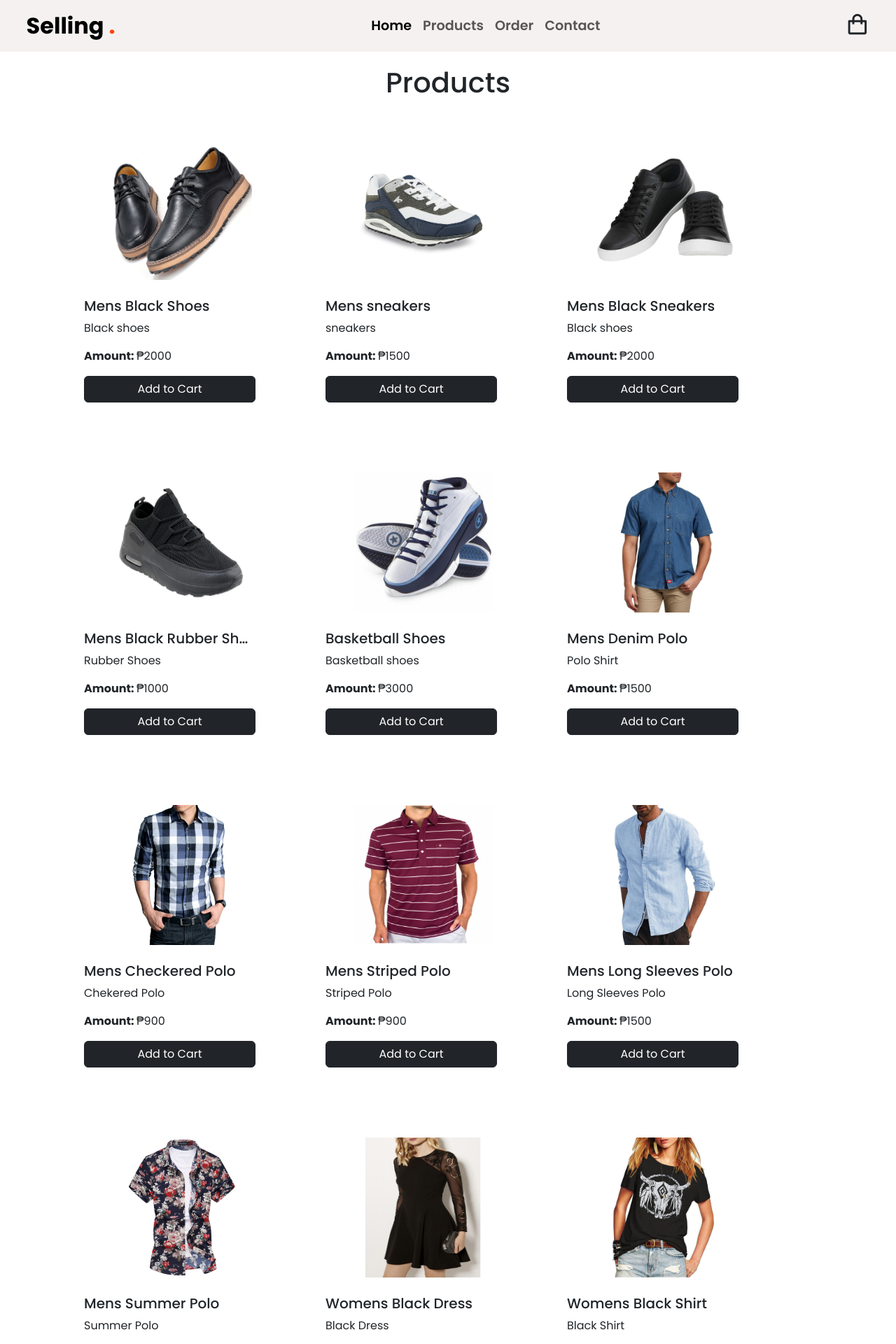
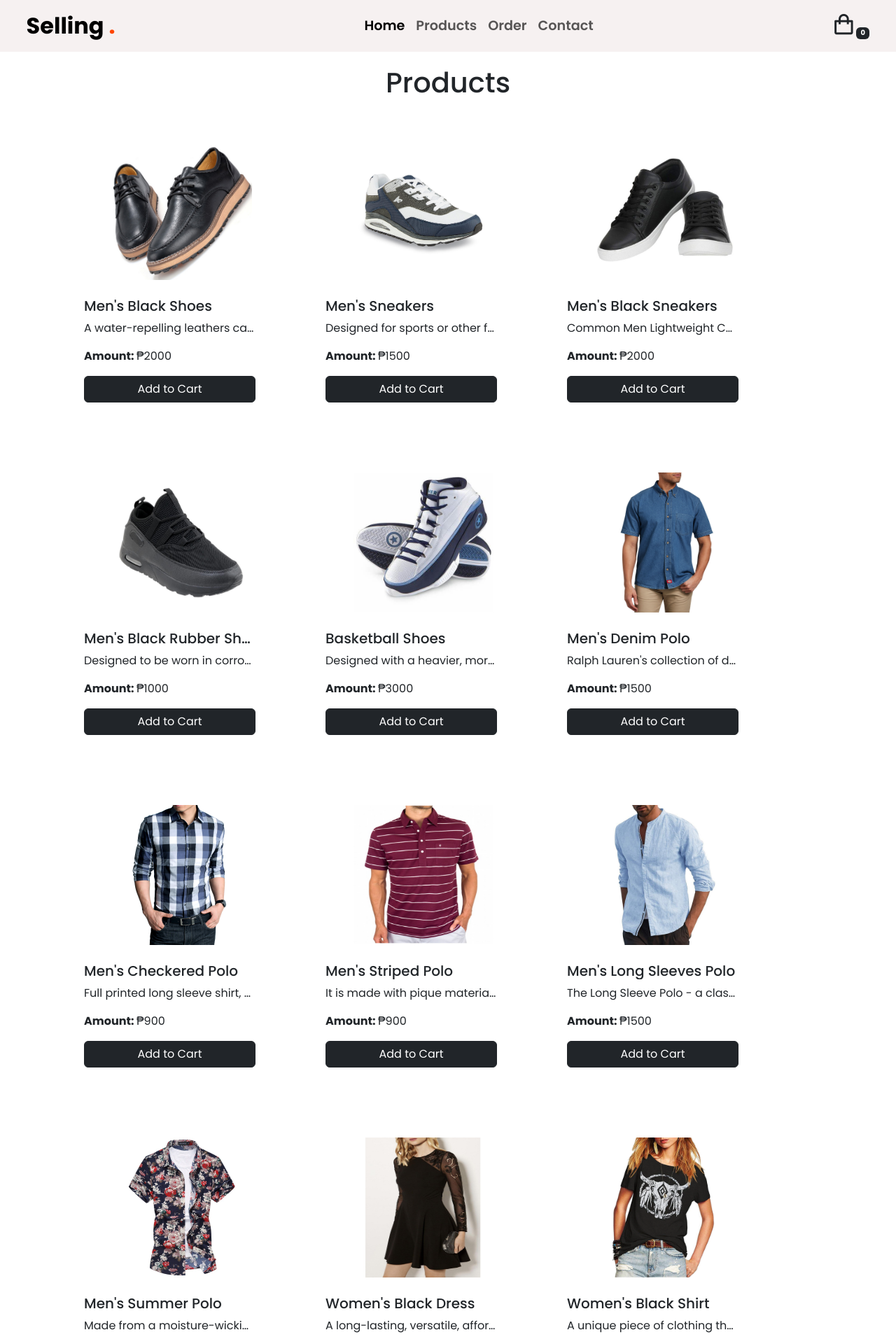
Before and after one commit to hannahrosemiranda/E-commerce, an Angular app in the folder angular-project/: page /products in a window 1280 px wide. Shown: the top 1920 px of the page at 70% size. Built offline with nearby package versions, Linux system fonts and the light colour scheme.

Commit message:
finished data.ts data

```diff
--- a/angular-project/src/app/header/header.component.html
+++ b/angular-project/src/app/header/header.component.html
@@ -24,6 +24,7 @@
     </div>
     <div>
       <i class='bx bx-shopping-bag' routerLink="/cart"></i>
+      <div style="font-size: 10px;" class="badge bg-dark">{{totalitem}}</div>
     </div>
   </div>
 </nav>
--- a/angular-project/src/app/header/header.component.ts
+++ b/angular-project/src/app/header/header.component.ts
@@ -1,10 +1,20 @@
-import { Component } from '@angular/core';
+import { Component, OnInit } from '@angular/core';
+import { CartService } from '../services/cart.service';
 
 @Component({
   selector: 'app-header',
   templateUrl: './header.component.html',
   styleUrls: ['./header.component.css']
 })
-export class HeaderComponent {
+export class HeaderComponent implements OnInit{
+  public totalitem = 0;
+
+  constructor(private cart:CartService) { }
+
+  ngOnInit(): void {
+    this.cart.getproduct().subscribe(res=>{
+      this.totalitem = res.length;
+    })
+  }
 
 }
--- a/angular-project/src/data.ts
+++ b/angular-project/src/data.ts
@@ -3,33 +3,33 @@ import { Product } from './app/shared/models/product';
 export const sample_products: Product[] = [
   {
     id: '1',
-    name: 'Mens Black Shoes',
+    name: 'Men\'s Black Shoes',
     price: 2000,
-    description: 'Black shoes',
+    description: 'A water-repelling leathers can keep feet dry without sacrificing comfort or style.',
     imageUrl: 'assets/images/photo1.png',
   },
 
   {
     id: '2',
-    name: 'Mens sneakers',
+    name: 'Men\'s Sneakers',
     price: 1500,
-    description: 'sneakers',
+    description: 'Designed for sports or other forms of physical exercise, but which are also widely used for everyday casual wear.',
     imageUrl: 'assets/images/photo2.png',
   },
 
   {
     id: '3',
-    name: 'Mens Black Sneakers',
+    name: 'Men\'s Black Sneakers',
     price: 2000,
-    description: 'Black shoes',
+    description: 'Common Men Lightweight Casual Sneaker Slip-On Shoes JIB-61000.',
     imageUrl: 'assets/images/photo3.png',
   },
 
   {
     id: '4',
-    name: 'Mens Black Rubber Shoes',
+    name: 'Men\'s Black Rubber Shoes',
     price: 1000,
-    description: 'Rubber Shoes',
+    description: 'Designed to be worn in corrosive environments, especially in chemical industry and mines.',
     imageUrl: 'assets/images/photo4.png',
   },
 
@@ -37,79 +37,79 @@ export const sample_products: Product[] = [
     id: '5',
     name: 'Basketball Shoes',
     price: 3000,
-    description: 'Basketball shoes',
+    description: 'Designed with a heavier, more durable rubber outsole to resist wear.',
     imageUrl: 'assets/images/photo5.png',
   },
 
   {
     id: '6',
-    name: 'Mens Denim Polo',
+    name: 'Men\'s Denim Polo',
     price: 1500,
-    description: 'Polo Shirt',
+    description: 'Ralph Lauren\'s collection of denim can be styled for any occasion. Our everyday must-have denim shirts make a great pair with chinos or black pants.',
     imageUrl: 'assets/images/photo6.png',
   },
 
   {
     id: '7',
-    name: 'Mens Checkered Polo',
+    name: 'Men\'s Checkered Polo',
     price: 900,
-    description: 'Chekered Polo',
+    description: 'Full printed long sleeve shirt, collared neckline, and button down.',
     imageUrl: 'assets/images/photo7.png',
   },
 
   {
     id: '8',
-    name: 'Mens Striped Polo',
+    name: 'Men\'s Striped Polo',
     price: 900,
-    description: 'Striped Polo',
+    description: 'It is made with pique material, so it feels smooth and is lightweight. An everyday staple that can be worn in many ways, from sporty to casual.',
     imageUrl: 'assets/images/photo8.png',
   },
 
   {
     id: '9',
-    name: 'Mens Long Sleeves Polo',
+    name: 'Men\'s Long Sleeves Polo',
     price: 1500,
-    description: 'Long Sleeves Polo',
+    description: 'The Long Sleeve Polo - a classic pique polo with long sleeves and buttoning cuffs.',
     imageUrl: 'assets/images/photo9.png',
   },
 
   {
     id: '10',
-    name: 'Mens Summer Polo',
+    name: 'Men\'s Summer Polo',
     price: 900,
-    description: 'Summer Polo',
+    description: 'Made from a moisture-wicking and lightweight fabric, this shirt is also antibacterial and will neutralise odours. ',
     imageUrl: 'assets/images/photo10.png',
   },
 
   {
     id: '11',
-    name: 'Womens Black Dress',
+    name: 'Women\'s Black Dress',
     price: 2000,
-    description: 'Black Dress',
+    description: 'A long-lasting, versatile, affordable, and widely accessible black dress for you.',
     imageUrl: 'assets/images/photo11.png',
   },
 
   {
     id: '12',
-    name: 'Womens Black Shirt',
+    name: 'Women\'s Black Shirt',
     price: 900,
-    description: 'Black Shirt',
+    description: 'A unique piece of clothing that conveys elegance, sophistication and confidence.',
     imageUrl: 'assets/images/photo12.png',
   },
 
   {
     id: '13',
-    name: 'Womens Summer Dress',
+    name: 'Women\'s Summer Dress',
     price: 900,
-    description: 'Summer Dress',
+    description: 'A casual dress perfect for warm weather, a lightweight fabric, cotton, and loose-fitting. ',
     imageUrl: 'assets/images/photo13.png',
   },
 
   {
     id: '14',
-    name: 'Womens White Polo',
+    name: 'Women\'s White Polo',
     price: 950,
-    description: 'White Polo',
+    description: 'Comfortable blouse in silky rayon. Wrinkle-resistant for easy care.',
     imageUrl: 'assets/images/photo14.png',
   },
 
@@ -117,55 +117,55 @@ export const sample_products: Product[] = [
     id: '15',
     name: 'Khaki Dress',
     price: 850,
-    description: 'Dress',
+    description: 'A light yellowish-brown cloth made of cotton or wool.',
     imageUrl: 'assets/images/photo15.png',
   },
 
   {
     id: '16',
-    name: 'Womens sneakers',
+    name: 'Women\'s Sneakers',
     price: 2000,
-    description: 'Sneakers',
+    description: 'Textile and synthetic uppers, crafted for any action, reflective 3M detailing, and innovative element adds a dynamic touch.',
     imageUrl: 'assets/images/photo16.png',
   },
 
   {
     id: '17',
-    name: 'Womens sneakers',
+    name: 'Women\'s Brown Sneakers',
     price: 3000,
-    description: 'Sneakers',
+    description: 'A sneakers that features a lightweight air cushion fabric, synthetic upper, and textured rubber outsole for durability and traction. A sneakers with extra padding around the ankle for all-day comfort.',
     imageUrl: 'assets/images/photo17.png',
   },
 
   {
     id: '18',
-    name: 'Womens Flipflops',
+    name: 'Women\'s Flipflops',
     price: 2000,
-    description: 'Flipflops',
+    description: 'Our high energy foam midsole combines with our advanced insole for added support and superior cushioning, returning energy as you move.',
     imageUrl: 'assets/images/photo18.png',
   },
 
   {
     id: '19',
-    name: 'Womens White Shoes',
+    name: 'Women\'s White Doll Shoes',
     price: 2000,
-    description: 'White Shoes',
+    description: 'A closed, low-cut shoe perfect for your comfort and fashion needs.',
     imageUrl: 'assets/images/photo19.jpg',
   },
 
   {
     id: '20',
-    name: 'Womens Sandals',
+    name: 'Women\'s Sandals',
     price: 2000,
-    description: 'Sandals',
+    description: 'A footwear consisting of a sole held to the wearer\'s foot by straps going over the instep and around the ankle.',
     imageUrl: 'assets/images/photo20.png',
   },
 
   {
     id: '21',
-    name: 'Womens Sandals',
+    name: 'Women\'s Stylish Sandals',
     price: 1800,
-    description: 'Sandals',
+    description: ' Take your standard beachwear to the next level with these supportive and sturdy leather and rubber sandals.',
     imageUrl: 'assets/images/photo21.png',
   },
 ];
```
